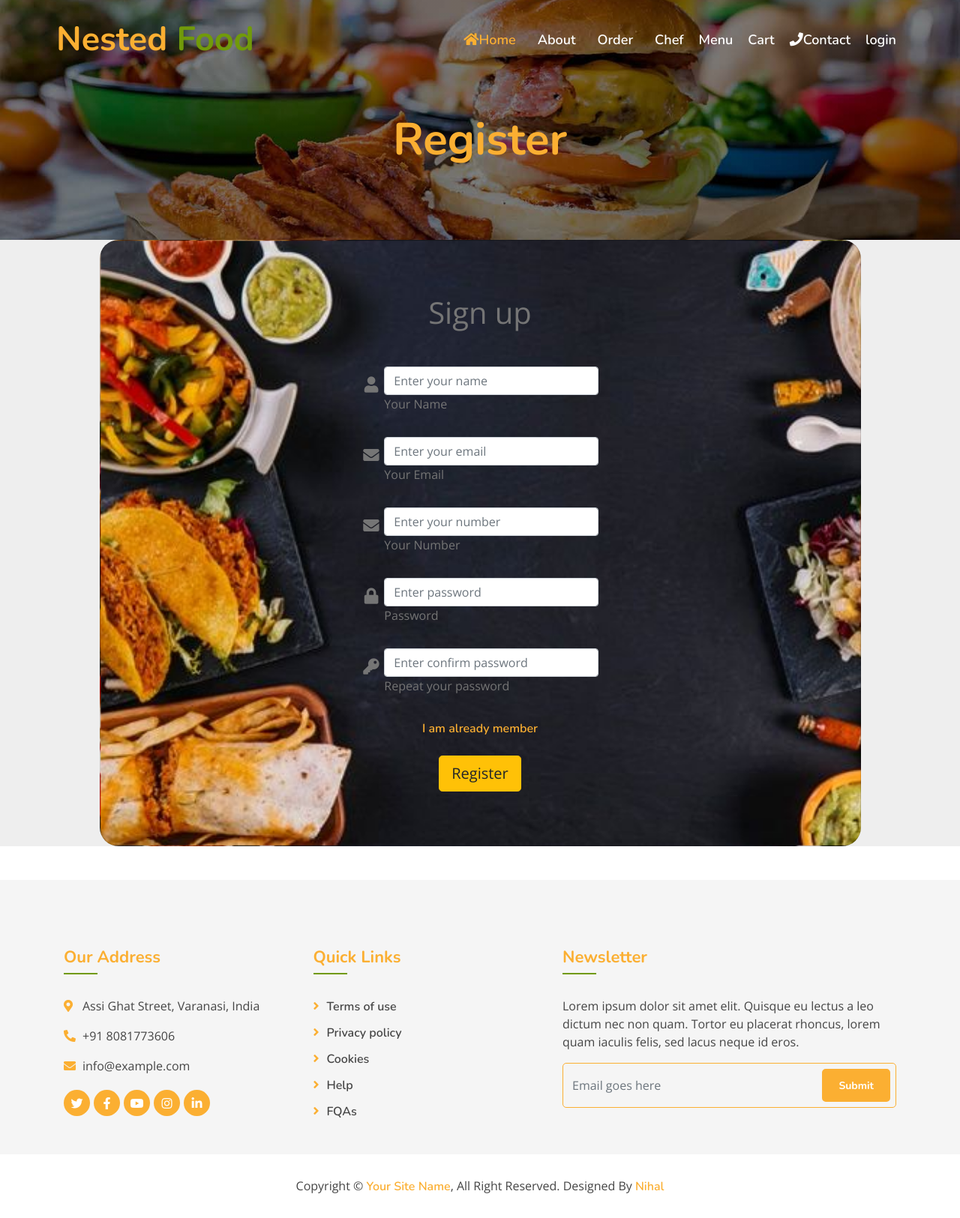
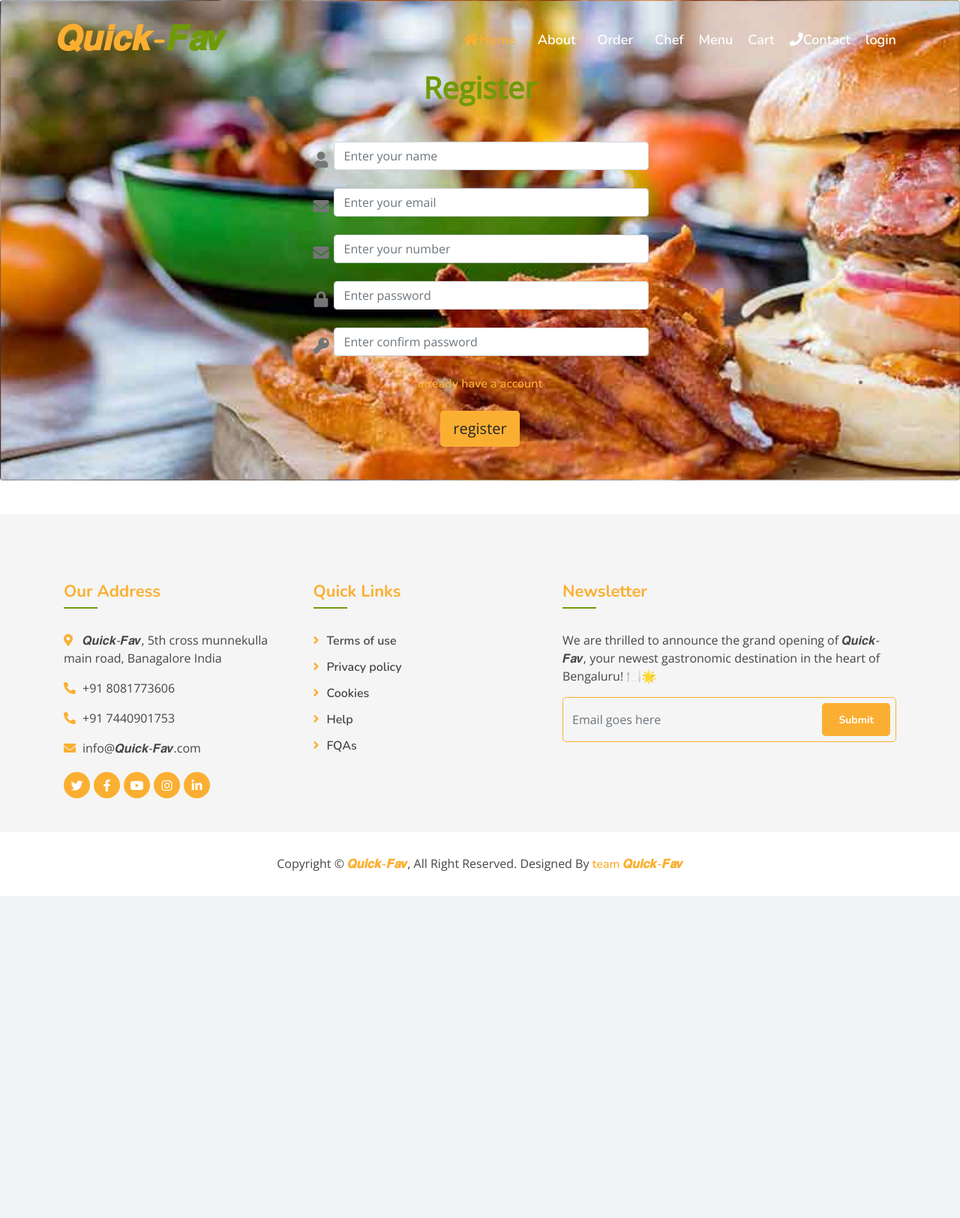
Before and after one commit to akashgupta744/E-food-ordering-system, a Django app: page /register/ in a window 1280 px wide. Shown: the whole page at 75% size. After the commit the page ends 1195 px from the top, so only its background shows below. Run offline with Django 4.2, Linux system fonts and the light colour scheme; some libraries are stand-ins or nearby versions.

Commit message:
updation..

```diff
--- a/Nested-Food/app/views.py
+++ b/Nested-Food/app/views.py
@@ -73,6 +73,7 @@ def register(request):
                 d['status1'] = f"Dear {name}, Register Successfully !!"
             except :
                 d['status2'] = f"Dear {name},This email already exists !!"
+            return redirect('/login')
         else:
             messages.warning(request,'Passwords do not match!!')
             return redirect('/register')
--- a/Nested-Food/static/css/style.css
+++ b/Nested-Food/static/css/style.css
@@ -31,6 +31,8 @@ a:focus {
     outline: none;
     text-decoration: none;
 }
+
+
 
 .btn.custom-btn {
     padding: 12px 25px;
@@ -426,7 +428,7 @@ a:focus {
 /*******************************/
 .section-header {
     position: relative;
-    margin-bottom: 45px;
+    /* margin-bottom: 45px; */
 }
 
 .section-header p {
--- a/Nested-Food/templates/base.html
+++ b/Nested-Food/templates/base.html
@@ -3,7 +3,7 @@
 <html lang="en">
     <head>
         <meta charset="utf-8">
-        <title>Nested Food </title>
+        <title>𝑸𝒖𝒊𝒄𝒌-𝑭𝒂𝒗</title>
         <meta content="width=device-width, initial-scale=1.0" name="viewport">
         <meta content="Free Website Template" name="keywords">
         <meta content="Free Website Template" name="description">
@@ -28,14 +28,16 @@
         <link href="{% static 'css/style.css' %}" rel="stylesheet">
         <style>
             #signup{
-                background-image: url("{% static 'img/food1.jpg' %}");
+                background-image: url("{% static 'img/page-header.jpg' %}");
                 background-size: cover;
+                width: 100%;
             }
             #login{
                 width: 100%;
-                background-image: url("{% static 'img/login10.jpg' %}");
+                background-image: url("{% static 'img/page-header.jpg' %}");
                 background-size: cover;
             }
+
         </style>
     </head>
 
@@ -43,7 +45,7 @@
         <!-- Nav Bar Start -->
         <div class="navbar navbar-expand-lg bg-light navbar-light">
             <div class="container-fluid">
-                <a href="{% url 'index' %}" class="navbar-brand">Nested <span>Food</span></a>
+                <a href="{% url 'index' %}" class="navbar-brand">𝑸𝒖𝒊𝒄𝒌-<span>𝑭𝒂𝒗</span></a>
                 <button type="button" class="navbar-toggler" data-toggle="collapse" data-target="#navbarCollapse">
                     <span class="navbar-toggler-icon"></span>
                 </button>
@@ -94,9 +96,10 @@
                                     <div class="col-md-6">
                                         <div class="footer-contact">
                                             <h2>Our Address</h2>
-                                            <p><i class="fa fa-map-marker-alt"></i>Assi Ghat Street, Varanasi, India</p>
+                                            <p><i class="fa fa-map-marker-alt"></i>𝑸𝒖𝒊𝒄𝒌-𝑭𝒂𝒗, 5th cross munnekulla main road, Banagalore India</p>
                                             <p><i class="fa fa-phone-alt"></i>+91 8081773606</p>
-                                            <p><i class="fa fa-envelope"></i>info@example.com</p>
+                                            <p><i class="fa fa-phone-alt"></i>+91 7440901753</p>
+                                            <p><i class="fa fa-envelope"></i>info@𝑸𝒖𝒊𝒄𝒌-𝑭𝒂𝒗.com</p>
                                             <div class="footer-social">
                                                 <a href=""><i class="fab fa-twitter"></i></a>
                                                 <a href=""><i class="fab fa-facebook-f"></i></a>
@@ -122,7 +125,7 @@
                                 <div class="footer-newsletter">
                                     <h2>Newsletter</h2>
                                     <p>
-                                        Lorem ipsum dolor sit amet elit. Quisque eu lectus a leo dictum nec non quam. Tortor eu placerat rhoncus, lorem quam iaculis felis, sed lacus neque id eros.
+                                        We are thrilled to announce the grand opening of 𝑸𝒖𝒊𝒄𝒌-𝑭𝒂𝒗, your newest gastronomic destination in the heart of Bengaluru! 🍽️🌟
                                     </p>
                                     <div class="form">
                                         <input class="form-control" placeholder="Email goes here">
@@ -134,8 +137,8 @@
                     </div>
                     <div class="copyright">
                         <div class="container">
-                            <p>Copyright &copy; <a href="#">Your Site Name</a>, All Right Reserved.</p>
-                            <p>Designed By <a href="https://Nihal8Gupta.in">Nihal</a></p>
+                            <p>Copyright &copy; <a href="#">𝑸𝒖𝒊𝒄𝒌-𝑭𝒂𝒗</a>, All Right Reserved.</p>
+                            <p>Designed By <a href="https://akashgupta744.github.io/AkashPortfolio7440/im">team 𝑸𝒖𝒊𝒄𝒌-𝑭𝒂𝒗</a></p>
                         </div>
                     </div>
                 </div>
--- a/Nested-Food/templates/cart.html
+++ b/Nested-Food/templates/cart.html
@@ -50,7 +50,7 @@
         {% else %}
         <tr>
             <td colspan="6" class="text-center">
-                <h2 class="alert  text-center">Cart is empty<i class="fa-solid fa-cart-arrow-down"></i></h2>
+                <h2 class="alert  text-center">Oops! Your cart is empty. You haven’t placed any order yet.  <i class="fa-solid fa-cart-arrow-down"></i></h2>
                 <a href="{% url 'menu' %}" class="btn btn-outline-dark">continue shopping</a>
             </td>
         </tr>
--- a/Nested-Food/templates/menu.html
+++ b/Nested-Food/templates/menu.html
@@ -6,11 +6,7 @@
             <div class="container">
                 <div class="row">
                     <div class="col-12">
-                        <h2>Food Menu</h2>
-                    </div>
-                    <div class="col-12">
-                        <a href="">Home</a>
-                        <a href="">Menu</a>
+                        <h2>Our Menu</h2>
                     </div>
                 </div>
             </div>
--- a/Nested-Food/templates/register.html
+++ b/Nested-Food/templates/register.html
@@ -3,29 +3,19 @@
 
 
 {% block content %}
-    <!-- Page Header Start -->
-    <div class="page-header mb-0">
-        <div class="container">
-            <div class="row">
-                <div class="col-12">
-                    <h2>Register</h2>
-                </div>
 
-            </div>
-        </div>
-    </div>
 
-    <!-- Page Header End -->
-    <section class="vh-110 " style="background-color: #eee; " >
-        <div class="container h-100" >
+
+    <section class="vh-120 " width="100x">
+        <!-- <div class="container h-100" > -->
           <div class="row d-flex justify-content-center align-items-center h-100" >
-            <div class="col-lg-12 col-xl-11">
-              <div class="card text-black" id="signup" style="border-radius: 25px; ">
-                <div class="card-body p-md-5">
+            <div class="col-lg-12 col-xl-20">
+              <div class="card text-black" id="signup" >
+                <div class="card-body p-md-20">
                   <div class="row justify-content-center">
                     <div class="col-md-10 col-lg-6 col-xl-5 order-2 order-lg-1">
-
-                      <p class="text-center h1 fw-bold mb-5 mx-1 mx-md-4 mt-4">Sign up</p>
+                      <br><br>
+                      <p class="text-center h1 fw-bold mb-5 mx-1 mx-md-4 mt-4" style="color: #719a0a"><b> Register </b></p>
                         {% if status2 %}
                           <div class="alert alert-warning">{{status2}}</div>
                         {% endif %}
@@ -44,7 +34,7 @@
                           <i class="fas fa-user fa-lg me-3 fa-fw mt-3 mr-1"></i>
                           <div class="form-outline flex-fill mb-0">
                             <input type="text" id="form3Example1c" name="name" placeholder="Enter your name" class="form-control" required/>
-                            <label class="form-label" for="form3Example1c">Your Name</label>
+                            <!-- <label class="form-label" for="form3Example1c">Your Name</label> -->
                           </div>
                         </div>
 
@@ -52,7 +42,7 @@
                           <i class="fas fa-envelope fa-lg me-3 fa-fw mt-3 mr-1"></i>
                           <div class="form-outline flex-fill mb-0">
                             <input type="email" id="email" placeholder="Enter your email" name='email' class="form-control" onkeyup="check_email()" required />
-                            <label class="form-label" for="form3Example3c">Your Email</label>
+                            <!-- <label class="form-label" for="form3Example3c">Your Email</label> -->
                           </div>
                         </div>
 
@@ -60,7 +50,7 @@
                             <i class="fas fa-envelope fa-lg me-3 fa-fw mt-3 mr-1"></i>
                             <div class="form-outline flex-fill mb-0">
                               <input type="number" id="form3Example3c" placeholder="Enter your number" name="mobile" class="form-control" required />
-                              <label class="form-label" for="form3Example3c">Your Number</label>
+                              <!-- <label class="form-label" for="form3Example3c">Your Number</label> -->
                             </div>
                           </div>
 
@@ -68,7 +58,7 @@
                           <i class="fas fa-lock fa-lg me-3 fa-fw mt-3 mr-1"></i>
                           <div class="form-outline flex-fill mb-0">
                             <input type="password" id="pass1" placeholder="Enter password" name="pass1" class="form-control"  required/>
-                            <label class="form-label" for="form3Example4c">Password</label>
+                            <!-- <label class="form-label" for="form3Example4c">Password</label> -->
                           </div>
                         </div>
 
@@ -76,19 +66,20 @@
                           <i class="fas fa-key fa-lg me-3 fa-fw mt-3 mr-1"></i>
                           <div class="form-outline flex-fill mb-0">
                             <input type="password" id="pass2"placeholder="Enter confirm password" name="pass2" class="form-control" required/>
-                            <label class="form-label" for="form3Example4cd">Repeat your password</label>
+                            <!-- <label class="form-label" for="form3Example4cd">Repeat your password</label> -->
                           </div>
                         </div>
 
                         <div class="d-flex justify-content-center mx-4 mb-3 mb-lg-4">
-                          <div><a href="{% url 'login' %}">I am already member</a></div>
+                          <div><a href="{% url 'login' %}">already have  a account</a></div>
 
                         </div>
 
                         <div class="d-flex justify-content-center mx-4 mb-3 mb-lg-4">
 
 
-                          <button type="submit" class="btn btn-warning btn-lg">Register</button>
+                          <button type="submit" class="btn btn btn-lg" style="background-color:#fbaf32" >  register  </button>
+
                         </div>
 
                       </form>
```
Also changed, not shown: Nested-Food/templates/about.html (+12 -12 lines), Nested-Food/templates/index.html (+9 -6 lines), Nested-Food/templates/login.html (+4 -6 lines), Nested-Food/db.sqlite3.
